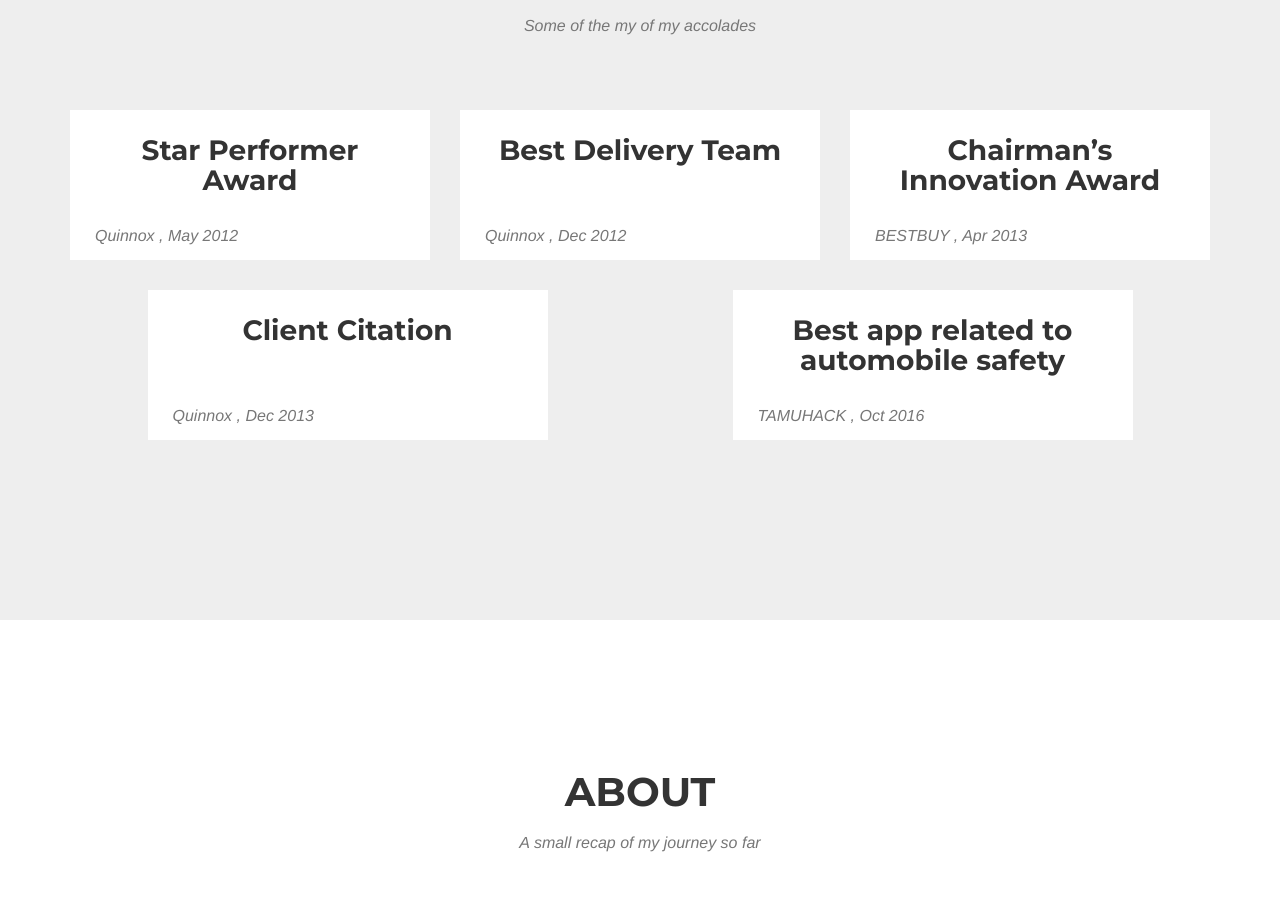
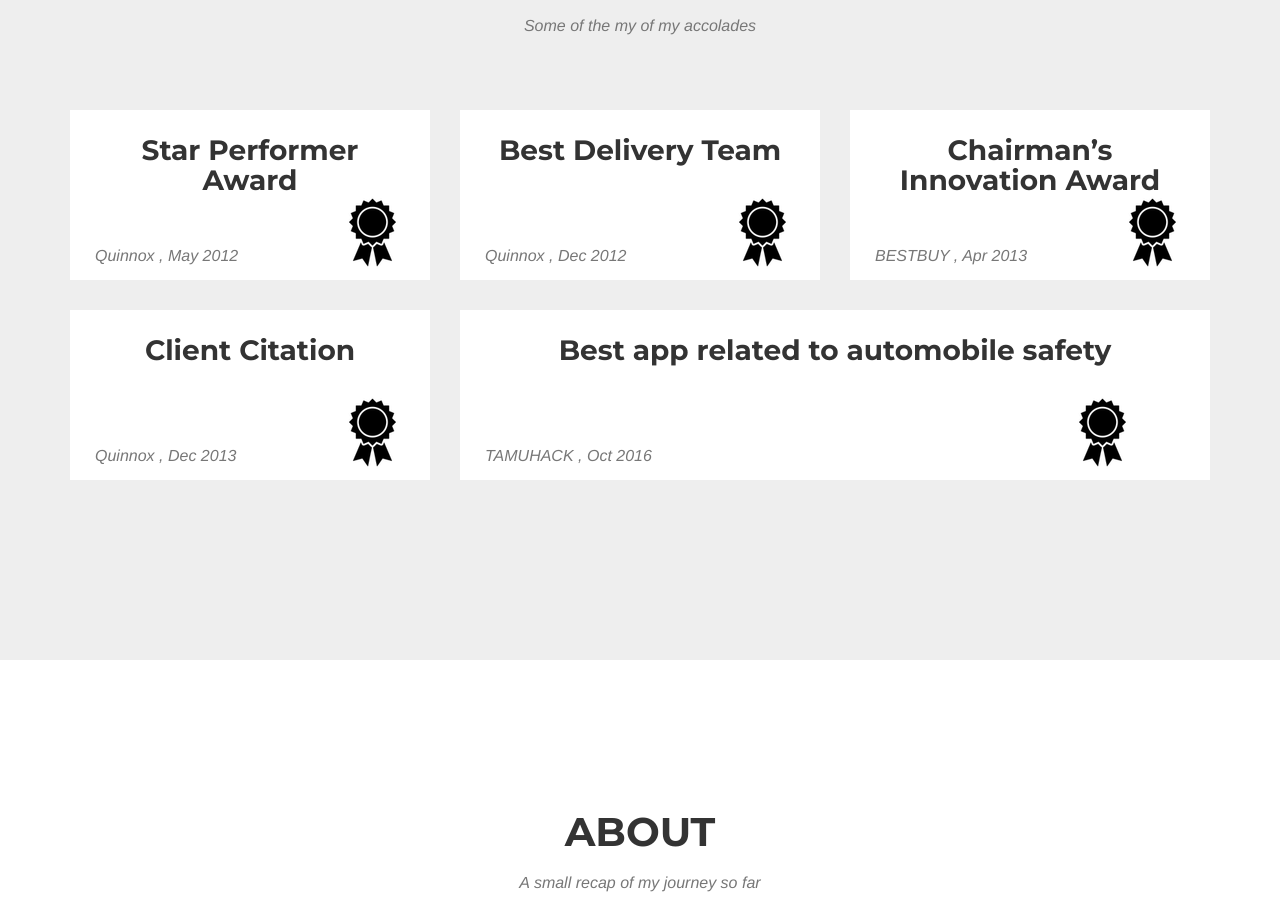
Before and after one commit to subinbabu89/subinbabu89.github.io, a website: page index.html in a window 1280 px wide. Shown: the part 3843-4750 px from the top of the page. Drawn offline with nearby package versions, Linux system fonts and the light colour scheme; a web font is replaced by a local one.

Commit message:
fixed UI and added icon for awards

```diff
--- a/css/agency.css
+++ b/css/agency.css
@@ -436,6 +436,7 @@ section h3.section-subheading {
     margin: 0 0 30px;
   }
 }
+
 #award .award-item {
   margin: 0 0 15px;
   right: 0;
@@ -478,7 +479,7 @@ section h3.section-subheading {
 }
 #award .award-item .award-caption {
   max-width: 400px;
-  min-height: 150px;
+  min-height: 170px;
   margin: 0 auto;
   background-color: white;
   text-align: center;
@@ -490,12 +491,44 @@ section h3.section-subheading {
   margin: 0;
 }
 #award .award-item .award-caption p {
+  float: left;
   font-family: "Droid Serif", "Helvetica Neue", Helvetica, Arial, sans-serif;
   font-style: italic;
   font-size: 16px;
   position: absolute;
   bottom: 0;
   text-align: center;
+}
+#award .award-item .award-caption pi {
+  position: absolute;
+  margin: 0 0 10px 85px;
+  bottom: 0;
+}
+#award .award-item .award-caption2 {
+  max-width: 800px;
+  min-height: 170px;
+  margin: 0 auto;
+  background-color: white;
+  text-align: center;
+  padding: 25px;
+}
+#award .award-item .award-caption2 h4 {
+  font-size: 28px;
+  text-transform: none;
+  margin: 0;
+}
+#award .award-item .award-caption2 p {
+  font-family: "Droid Serif", "Helvetica Neue", Helvetica, Arial, sans-serif;
+  font-style: italic;
+  font-size: 16px;
+  position: absolute;
+  bottom: 0;
+  text-align: center;
+}
+#award .award-item .award-caption2 pi {
+  position: absolute;
+  margin: 0 0 10px 230px;
+  bottom: 0;
 }
 #award * {
   z-index: 2;
--- a/index.html
+++ b/index.html
@@ -305,6 +305,7 @@
         </div>
     </section>
 
+	<!-- Award Grid Section -->
 	<section id ="award" class="bg-light-gray">
 		<div class="container">
 			<div class="row">
@@ -317,33 +318,48 @@
 				<div class = "col-md-4 col-sm-6 award-item">
 					<div class="award-caption">
 						<h4>Star Performer Award</h4>
-						<p class="text-muted">Quinnox , May 2012</p>
+						<div>
+							<p class="text-muted">Quinnox , May 2012</p>
+							<pi><img src="img/award/badge.png" class="img-responsive" alt=""></pi>
+						</div>
 					</div>
 				</div>
 				<div class = "col-md-4 col-sm-6 award-item">
 					<div class="award-caption">
 						<h4>Best Delivery Team</h4>
-						<p class="text-muted">Quinnox , Dec 2012</p>
+						<div>
+							<p class="text-muted">Quinnox , Dec 2012</p>
+							<pi><img src="img/award/badge.png" class="img-responsive" alt=""></pi>
+						</div>
 					</div>
 				</div>
 				<div class = "col-md-4 col-sm-6 award-item">
 					<div class="award-caption">
 						<h4>Chairman’s Innovation Award</h4>
-						<p class="text-muted">BESTBUY , Apr 2013</p>
+						<div>
+							<p class="text-muted">BESTBUY , Apr 2013</p>
+							<pi><img src="img/award/badge.png" class="img-responsive" alt=""></pi>
+						</div>
 					</div>
 				</div>
 			</div>
 			<div class ="row">
-				<div class = "col-md-6 col-sm-6 award-item">
+				<div class = "col-md-4 col-sm-6 award-item">
 					<div class="award-caption">
 						<h4>Client Citation</h4>
-						<p class="text-muted">Quinnox , Dec 2013</p>
+						<div>
+							<p class="text-muted">Quinnox , Dec 2013</p>
+							<pi><img src="img/award/badge.png" class="img-responsive" alt=""></pi>
+						</div>
 					</div>
 				</div>
-				<div class = "col-md-6 col-sm-6 award-item">
-					<div class="award-caption">
+				<div class = "col-md-8 col-sm-6 award-item">
+					<div class="award-caption2">
 						<h4>Best app related to automobile safety</h4>
-						<p class="text-muted">TAMUHACK , Oct 2016</p>
+						<div>
+							<p class="text-muted">TAMUHACK , Oct 2016</p>
+							<pi><img src="img/award/badge.png" class="img-responsive" alt=""></pi>
+						</div>
 					</div>
 				</div>
 			</div>
```
Also changed, not shown: img/award/badge.png (added).
